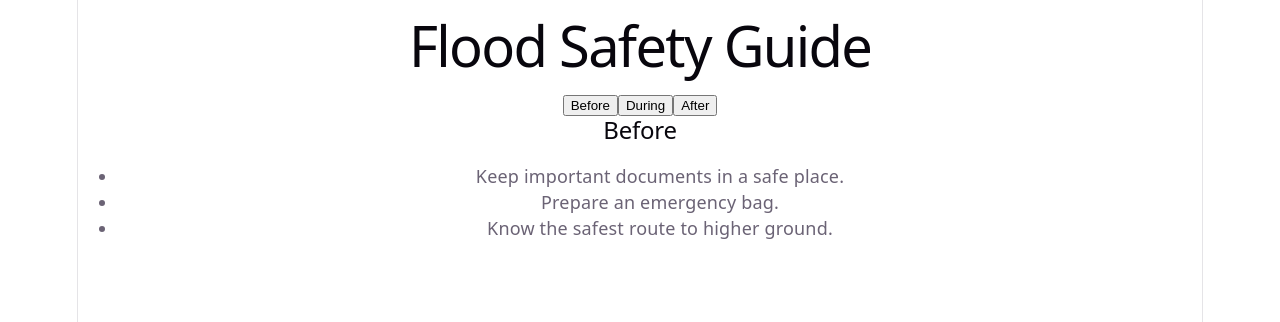
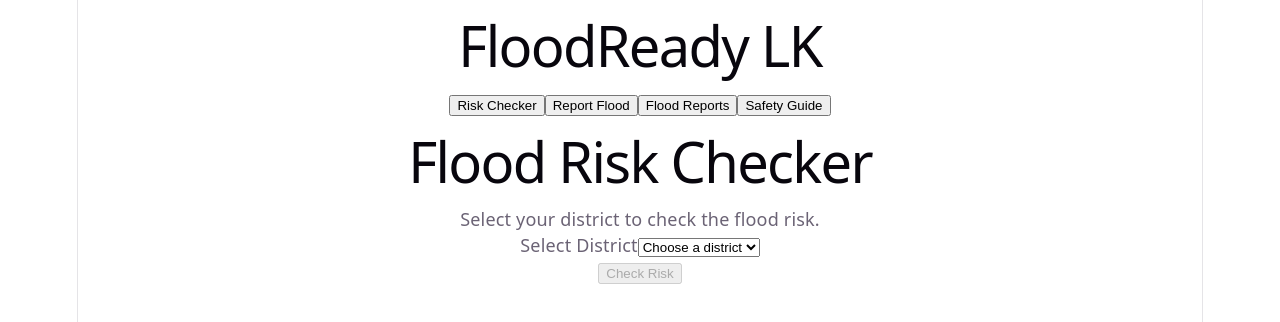
Before and after one commit to SUSITHMALAN/floodready-lk, a React (Vite) app in the folder frontend/: page / in a window 1280 px wide. Shown: the top 322 px of the page. Built offline with nearby package versions, Linux system fonts and the light colour scheme.

Commit message:
Integrate frontend pages

```diff
--- a/frontend/src/App.tsx
+++ b/frontend/src/App.tsx
@@ -1,132 +1,44 @@
-// import { useState } from 'react'
-// import heroImg from './assets/hero.png'
-// import reactLogo from './assets/react.svg'
-// import viteLogo from './assets/vite.svg'
-// import './App.css'
-
-// function App() {
-//   const [count, setCount] = useState(0)
-
-//   return (
-//     <>
-//       <section id="center">
-//         <div className="hero">
-//           <img src={heroImg} className="base" width="170" height="179" alt="" />
-//           <img src={reactLogo} className="framework" alt="React logo" />
-//           <img src={viteLogo} className="vite" alt="Vite logo" />
-//         </div>
-//         <div>
-//           <h1>Get started</h1>
-//           <p>
-//             Edit <code>src/App.tsx</code> and save to test <code>HMR</code>
-//           </p>
-//         </div>
-//         <button
-//           type="button"
-//           className="counter"
-//           onClick={() => setCount((count) => count + 1)}
-//         >
-//           Count is {count}
-//         </button>
-//       </section>
-
-//       <div className="ticks"></div>
-
-//       <section id="next-steps">
-//         <div id="docs">
-//           <svg className="icon" role="presentation" aria-hidden="true">
-//             <use href="/icons.svg#documentation-icon"></use>
-//           </svg>
-//           <h2>Documentation</h2>
-//           <p>Your questions, answered</p>
-//           <ul>
-//             <li>
-//               <a href="https://vite.dev/" target="_blank">
-//                 <img className="logo" src={viteLogo} alt="" />
-//                 Explore Vite
-//               </a>
-//             </li>
-//             <li>
-//               <a href="https://react.dev/" target="_blank">
-//                 <img className="button-icon" src={reactLogo} alt="" />
-//                 Learn more
-//               </a>
-//             </li>
-//           </ul>
-//         </div>
-//         <div id="social">
-//           <svg className="icon" role="presentation" aria-hidden="true">
-//             <use href="/icons.svg#social-icon"></use>
-//           </svg>
-//           <h2>Connect with us</h2>
-//           <p>Join the Vite community</p>
-//           <ul>
-//             <li>
-//               <a href="https://github.com/vitejs/vite" target="_blank">
-//                 <svg
-//                   className="button-icon"
-//                   role="presentation"
-//                   aria-hidden="true"
-//                 >
-//                   <use href="/icons.svg#github-icon"></use>
-//                 </svg>
-//                 GitHub
-//               </a>
-//             </li>
-//             <li>
-//               <a href="https://chat.vite.dev/" target="_blank">
-//                 <svg
-//                   className="button-icon"
-//                   role="presentation"
-//                   aria-hidden="true"
-//                 >
-//                   <use href="/icons.svg#discord-icon"></use>
-//                 </svg>
-//                 Discord
-//               </a>
-//             </li>
-//             <li>
-//               <a href="https://x.com/vite_js" target="_blank">
-//                 <svg
-//                   className="button-icon"
-//                   role="presentation"
-//                   aria-hidden="true"
-//                 >
-//                   <use href="/icons.svg#x-icon"></use>
-//                 </svg>
-//                 X.com
-//               </a>
-//             </li>
-//             <li>
-//               <a href="https://bsky.app/profile/vite.dev" target="_blank">
-//                 <svg
-//                   className="button-icon"
-//                   role="presentation"
-//                   aria-hidden="true"
-//                 >
-//                   <use href="/icons.svg#bluesky-icon"></use>
-//                 </svg>
-//                 Bluesky
-//               </a>
-//             </li>
-//           </ul>
-//         </div>
-//       </section>
-
-//       <div className="ticks"></div>
-//       <section id="spacer"></section>
-//     </>
-//   )
-// }
-
-// export default App
-
+import { useState } from 'react'
+import RiskCheckerPage from './pages/RiskCheckerPage'
+import ReportFormPage from './pages/ReportFormPage'
+import ReportsDashboardPage from './pages/ReportsDashboardPage'
 import SafetyGuidePage from './pages/SafetyGuidePage'
 import './App.css'
 
 function App() {
+  const [page, setPage] = useState('risk')
+
   return (
-    <SafetyGuidePage />
+    <div>
+      <header>
+        <h1>FloodReady LK</h1>
+
+        <nav>
+          <button onClick={() => setPage('risk')}>
+            Risk Checker
+          </button>
+
+          <button onClick={() => setPage('report')}>
+            Report Flood
+          </button>
+
+          <button onClick={() => setPage('reports')}>
+            Flood Reports
+          </button>
+
+          <button onClick={() => setPage('safety')}>
+            Safety Guide
+          </button>
+        </nav>
+      </header>
+
+      <main>
+        {page === 'risk' && <RiskCheckerPage />}
+        {page === 'report' && <ReportFormPage />}
+        {page === 'reports' && <ReportsDashboardPage />}
+        {page === 'safety' && <SafetyGuidePage />}
+      </main>
+    </div>
   )
 }
 
```
